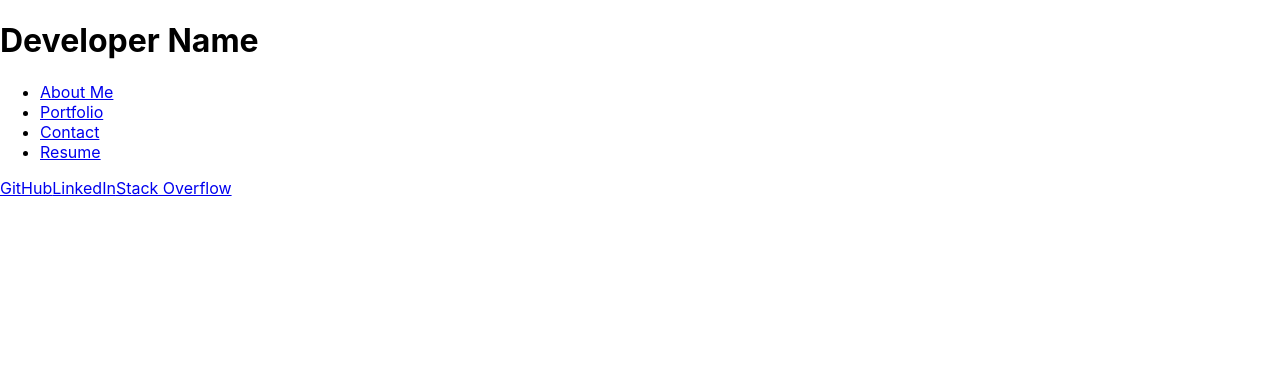
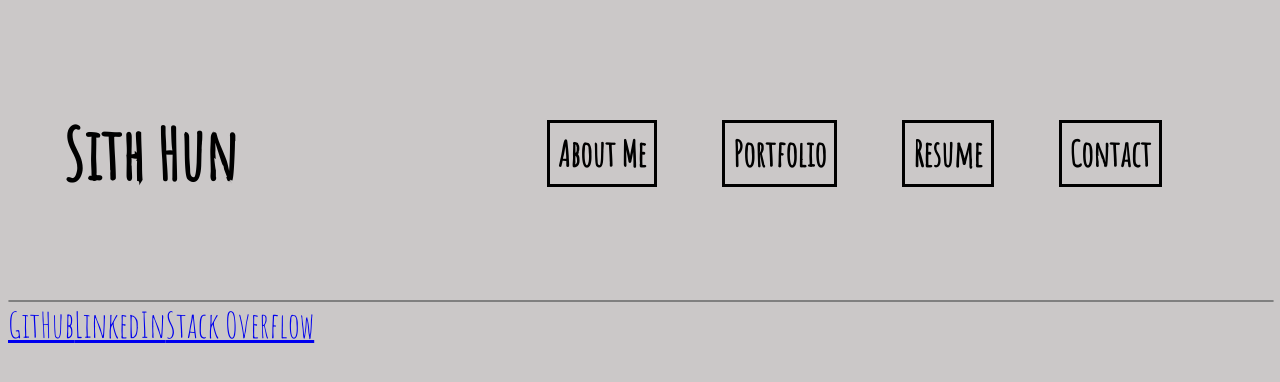
Before and after one commit to SithHun/React-Portfolio, a React (Create React App) app: page / in a window 1280 px wide. Shown: the top 382 px of the page. Built offline with nearby package versions, Linux system fonts and the light colour scheme.

Commit message:
styled entire header, create a border component with styling css

```diff
--- /dev/null
+++ b/src/assets/Border.css
@@ -0,0 +1,7 @@
+/* Border line that stretches across screen */
+.my-border-class {
+    width: 100%;
+    border: 1px solid #808080;
+    border-radius: 5px;
+    outline: none;
+  }
--- /dev/null
+++ b/src/assets/Header.css
@@ -0,0 +1,41 @@
+/* align items to center of container of entire header, flex, and space between each items */
+.header {
+    display: flex;
+    justify-content: space-between;
+    align-items: center;
+  }
+
+  /* Give nav header container some space and make it flex */
+  .header-nav {
+    display: flex;
+    gap: 10px;
+    padding: 55px;
+  }
+
+  /* Give padding and space between developers name/title */
+  .header-title {
+    padding: 55px;
+  }
+
+  /* Spacing around container of navlinks, flex, remove bullets */
+  .header-nav ul {
+    display: flex;
+    gap: 10px;
+    list-style: none;
+    padding: 0;
+    margin: 0;
+  }
+
+  /* Creates space between nav links, give a border around nav links, and move to the right */
+  .header-nav li {
+    margin-right: 55px;
+    border: solid;
+    padding: 8px;
+  }
+
+  /* Remove anchor underline links, make background transparent to background, text anchor to bold */
+  .header-nav a {
+    text-decoration: none;
+    color: inherit;
+    font-weight: bold;
+  }
--- /dev/null
+++ b/src/components/Border.jsx
@@ -0,0 +1,8 @@
+import React from 'react'
+import '../assets/Border.css';
+
+export default function Border() {
+  return (
+    <div className='my-border-class'></div>
+  )
+}
--- a/src/components/Header.jsx
+++ b/src/components/Header.jsx
@@ -1,19 +1,24 @@
 import React from 'react';
 import { Link } from 'react-router-dom';
+import '../assets/Header.css';
+import Border from './Border';
 
 function Header() {
   return (
-    <header>
-      <h1>Developer Name</h1>
-      <nav>
+    <>
+    <header className="header">
+      <h1 className="header-title">Sith Hun</h1>
+      <nav className="header-nav">
         <ul>
           <li><Link to="/about">About Me</Link></li>
           <li><Link to="/portfolio">Portfolio</Link></li>
+          <li><Link to="/resume">Resume</Link></li>
           <li><Link to="/contact">Contact</Link></li>
-          <li><Link to="/resume">Resume</Link></li>
         </ul>
       </nav>
     </header>
+    <Border />
+    </>
   );
 }
 
--- a/src/index.css
+++ b/src/index.css
@@ -1,13 +1,7 @@
+@import url('https://fonts.googleapis.com/css2?family=Amatic+SC&family=Lora:ital@1&display=swap');
+
 body {
-  margin: 0;
-  font-family: -apple-system, BlinkMacSystemFont, 'Segoe UI', 'Roboto', 'Oxygen',
-    'Ubuntu', 'Cantarell', 'Fira Sans', 'Droid Sans', 'Helvetica Neue',
-    sans-serif;
-  -webkit-font-smoothing: antialiased;
-  -moz-osx-font-smoothing: grayscale;
+  font-family: 'Amatic SC', 'cursive', sans-serif;
+  font-size: 35px;
+  background-color: #c0bdbdd2;
 }
-
-code {
-  font-family: source-code-pro, Menlo, Monaco, Consolas, 'Courier New',
-    monospace;
-}
--- a/src/index.js
+++ b/src/index.js
@@ -2,7 +2,7 @@ import React from 'react';
 import ReactDOM from 'react-dom/client';
 import './index.css';
 import App from './App';
-import reportWebVitals from './reportWebVitals';
+
 
 const root = ReactDOM.createRoot(document.getElementById('root'));
 root.render(
@@ -10,8 +10,3 @@ root.render(
     <App />
   </React.StrictMode>
 );
-
-// If you want to start measuring performance in your app, pass a function
-// to log results (for example: reportWebVitals(console.log))
-// or send to an analytics endpoint. Learn more: https://bit.ly/CRA-vitals
-reportWebVitals();
--- a/src/pages/Contact.jsx
+++ b/src/pages/Contact.jsx
@@ -0,0 +1,7 @@
+import React from 'react'
+
+export default function Contact() {
+  return (
+    <div>Contact</div>
+  )
+}
--- a/src/pages/Portfolio.jsx
+++ b/src/pages/Portfolio.jsx
@@ -0,0 +1,7 @@
+import React from 'react'
+
+export default function Portfolio() {
+  return (
+    <div>Portfolio</div>
+  )
+}
--- a/src/pages/Resume.jsx
+++ b/src/pages/Resume.jsx
@@ -0,0 +1,7 @@
+import React from 'react'
+
+export default function Resume() {
+  return (
+    <div>Resume</div>
+  )
+}
--- a/src/reportWebVitals.js
+++ /dev/null
@@ -1,13 +0,0 @@
-const reportWebVitals = onPerfEntry => {
-  if (onPerfEntry && onPerfEntry instanceof Function) {
-    import('web-vitals').then(({ getCLS, getFID, getFCP, getLCP, getTTFB }) => {
-      getCLS(onPerfEntry);
-      getFID(onPerfEntry);
-      getFCP(onPerfEntry);
-      getLCP(onPerfEntry);
-      getTTFB(onPerfEntry);
-    });
-  }
-};
-
-export default reportWebVitals;
```
